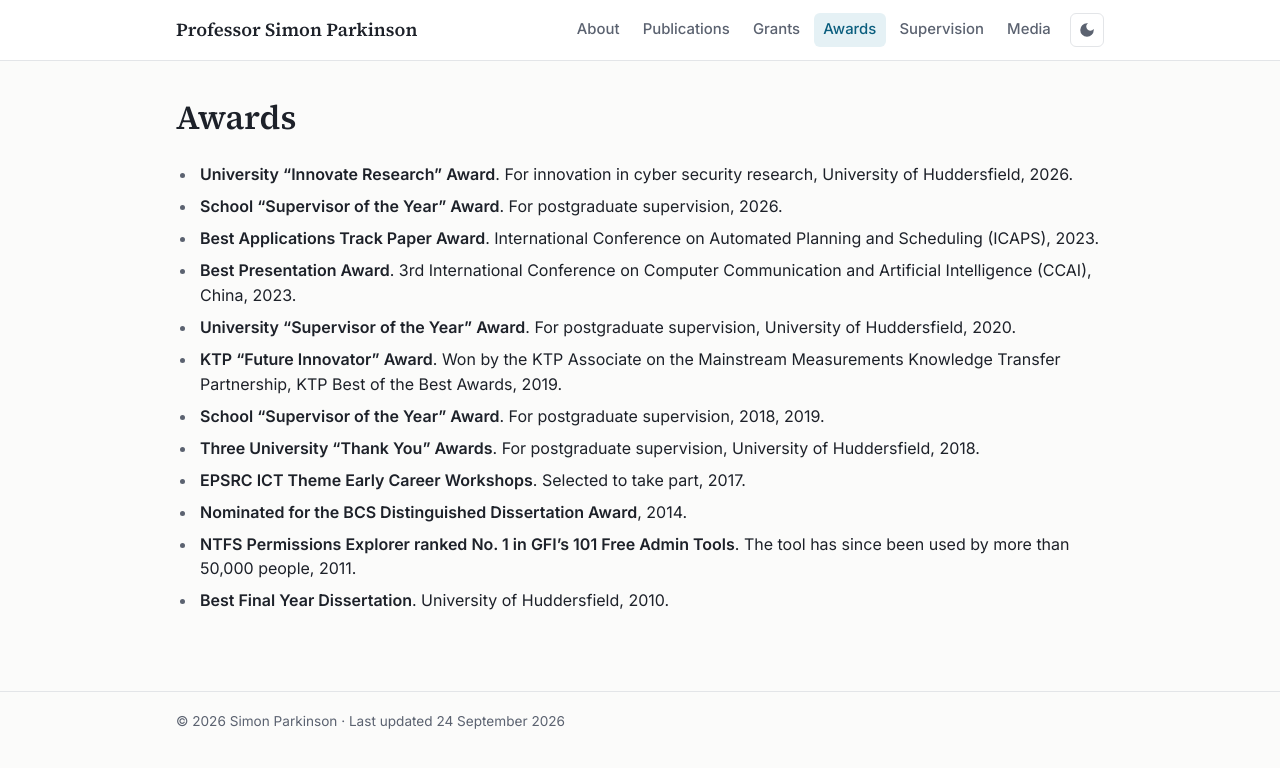
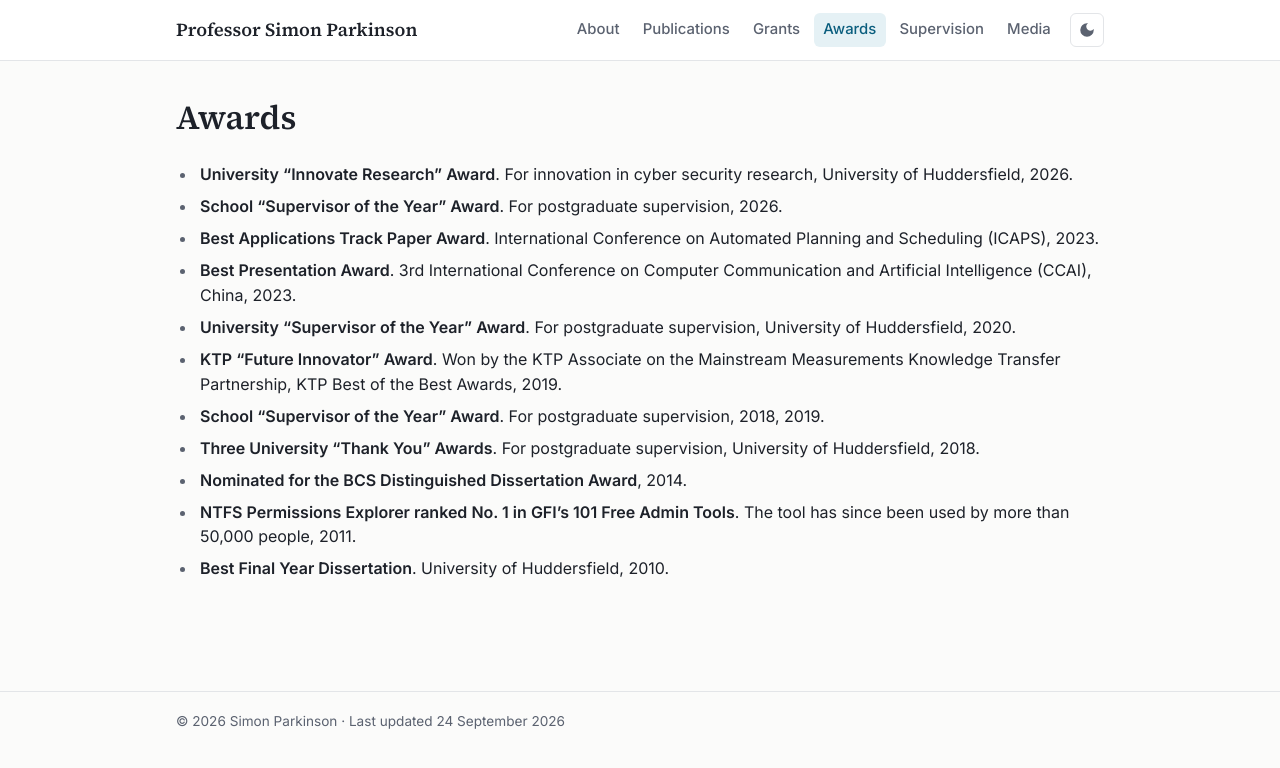
Before and after one commit to sparkins01/sparkins01.github.io, a Jekyll site: the page built from awards.html, in a window 1280 px wide. Shown: the top 768 px of the page. Built offline with Jekyll 4.4.1, drawn with Linux system fonts in a browser that asks for light colours.

Commit message:
Remove EPSRC ICT Early Career Workshops from awards
Co-Authored-By: Claude Opus 5.5 <noreply@anthropic.com>
Claude-Session: https://claude.ai/code/session_01Hg9awQkitkBR1GPJWFPetg

```diff
--- a/_data/awards.yml
+++ b/_data/awards.yml
@@ -25,9 +25,6 @@ awards:
   - year: "2018"
     title: Three University “Thank You” Awards
     detail: For postgraduate supervision, University of Huddersfield
-  - year: "2017"
-    title: EPSRC ICT Theme Early Career Workshops
-    detail: Selected to take part
   - year: "2014"
     title: Nominated for the BCS Distinguished Dissertation Award
   - year: "2011"
```
